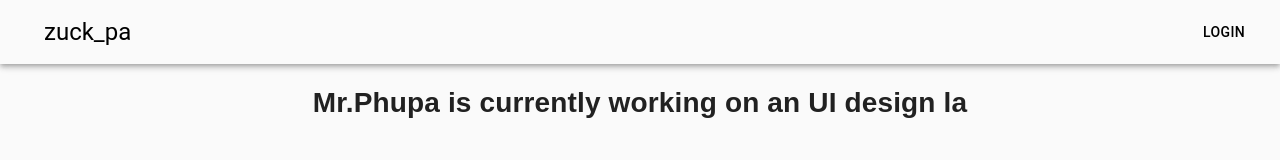
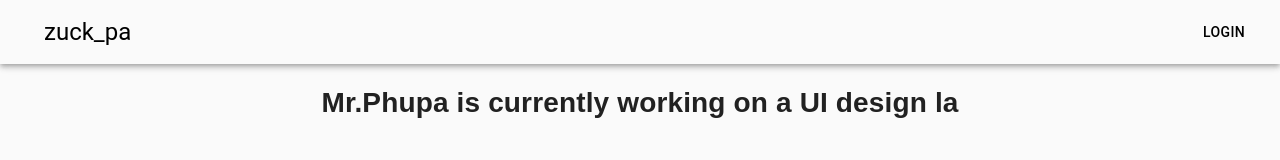
Before and after one commit to zuckpa1999/zuck-blog, a Gatsby site: page / in a window 1280 px wide. Built offline with nearby package versions, Linux system fonts and the light colour scheme; Gatsby itself is replaced by a stand-in of ours.

Commit message:
tsx to js4

```diff
--- a/src/pages/index.tsx
+++ b/src/pages/index.tsx
@@ -31,7 +31,7 @@ export default function Blog() {
         </Toolbar>
       </AppBar>
       <h1 style={{ textAlign: "center", fontFamily: "sans-serif" }}>
-        Mr.Phupa is currently working on an UI design la
+        Mr.Phupa is currently working on a UI design la
       </h1>
     </React.Fragment>
   );
```
